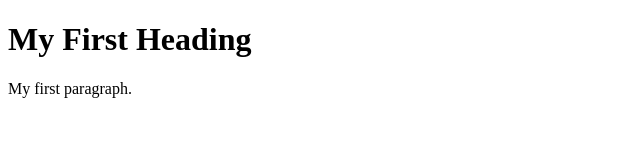
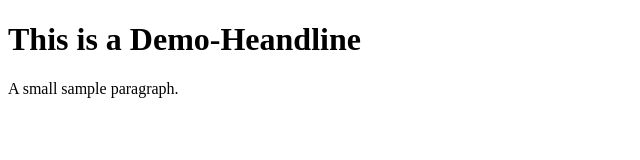
Before and after one commit to LaxMenner/Git-Demo, a plain HTML site: page index.html in a window 1280 px wide. Shown: the whole page, without its empty margins (0-640 px from the left). Drawn offline with Linux system fonts and the light colour scheme.

```diff
--- a/index.html
+++ b/index.html
@@ -6,7 +6,7 @@
     <title>Document</title>
 </head>
 <body>
-    <h1>My First Heading</h1>
-    <p>My first paragraph.</p>
+    <h1>This is a Demo-Heandline</h1>
+    <p>A small sample paragraph.</p>
 </body>
 </html>
```
Also changed, not shown: 2 other files.
